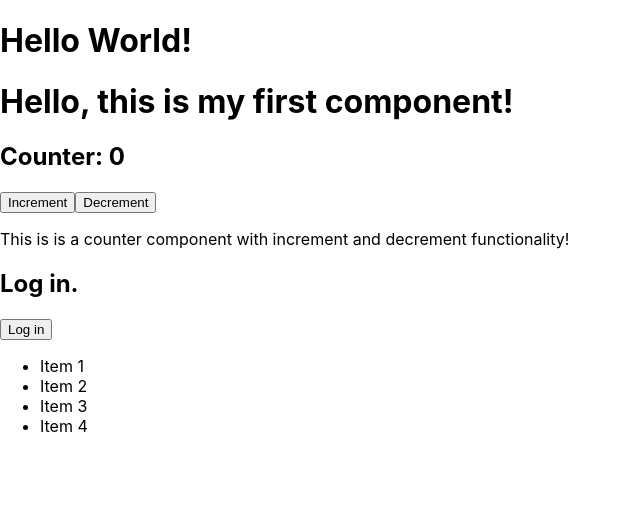
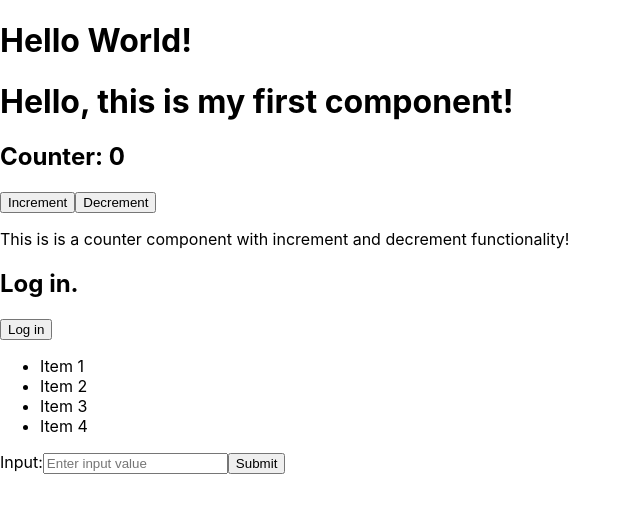
Before and after one commit to Eli-Keli/React-app, a React (Create React App) app in the folder my-new-react-app/: page / in a window 1280 px wide. Shown: the top 512 px of the page, without its empty margins (0-640 px from the left). Built offline with nearby package versions, Linux system fonts and the light colour scheme.

Commit message:
Added form component

```diff
--- a/my-new-react-app/src/App.js
+++ b/my-new-react-app/src/App.js
@@ -4,6 +4,7 @@ import MyComponent from './MyComponent';
 import Counter from './Counter';
 import Login from './ConditionalComponent';
 import ListComponent from './ListComponent';
+import FormComponent from './FormComponent';
 
 function App() {
   const items = ['Item 1', 'Item 2', 'Item 3', 'Item 4'];
@@ -15,6 +16,7 @@ function App() {
       <Counter message="This is is a counter component with increment and decrement functionality!"/>
       <Login />
       <ListComponent items={items}/>
+      <FormComponent />
     </div>
   )
 }
--- /dev/null
+++ b/my-new-react-app/src/FormComponent.js
@@ -0,0 +1,26 @@
+import React, { useState } from "react";
+
+function FormComponent() {
+    const [inputValue, setInputValue] = useState('');
+
+    const handleChange = (event) => {
+        setInputValue(event.target.value);
+    };
+
+    const handleSubmit = (event) => {
+        event.preventDefault();
+        alert(`Form submitted with input: ${inputValue}`);
+    };
+
+    return (
+        <form onSubmit={handleSubmit}>
+            <label>
+                Input:
+                <input type="text" value={inputValue} placeholder="Enter input value" onChange={handleChange}/>
+                <button type="submit">Submit</button>
+            </label>
+        </form>
+    );
+}
+
+export default FormComponent;
```
